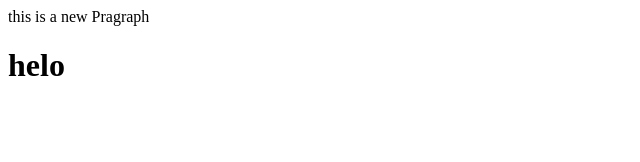
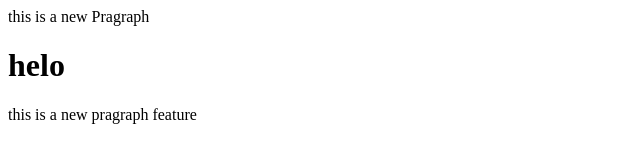
Before and after one commit to AnkitEathan/localrepo, a plain HTML site: page LocalRepo/index.html in a window 1280 px wide. Shown: the whole page, without its empty margins (0-640 px from the left). Drawn offline with Linux system fonts and the light colour scheme.

Commit message:
Add new feature1

```diff
--- a/LocalRepo/index.html
+++ b/LocalRepo/index.html
@@ -1,2 +1,3 @@
 <p>this is a new Pragraph</p>
 <h1>helo</h1>
+<p>this is a new pragraph feature</p>
```
